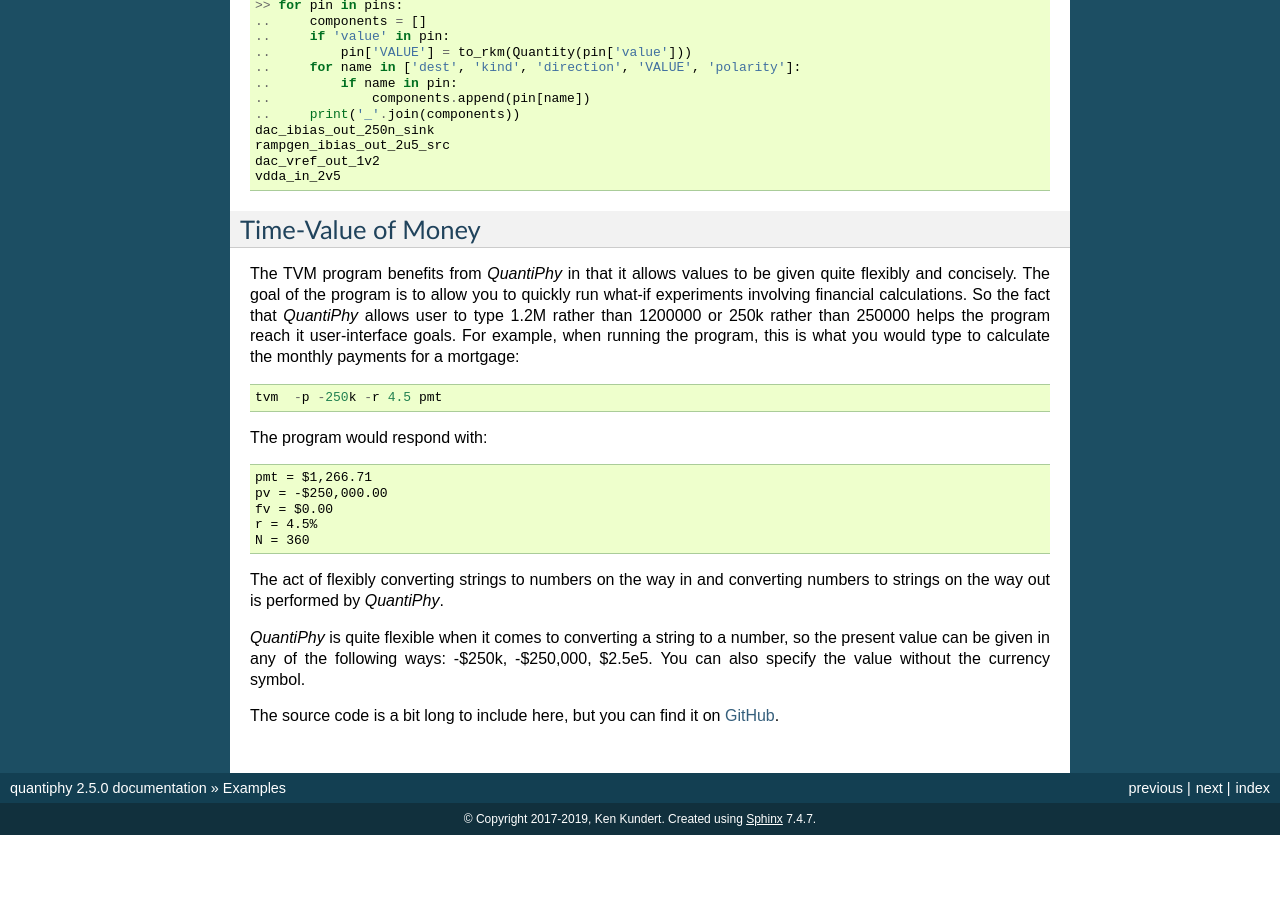
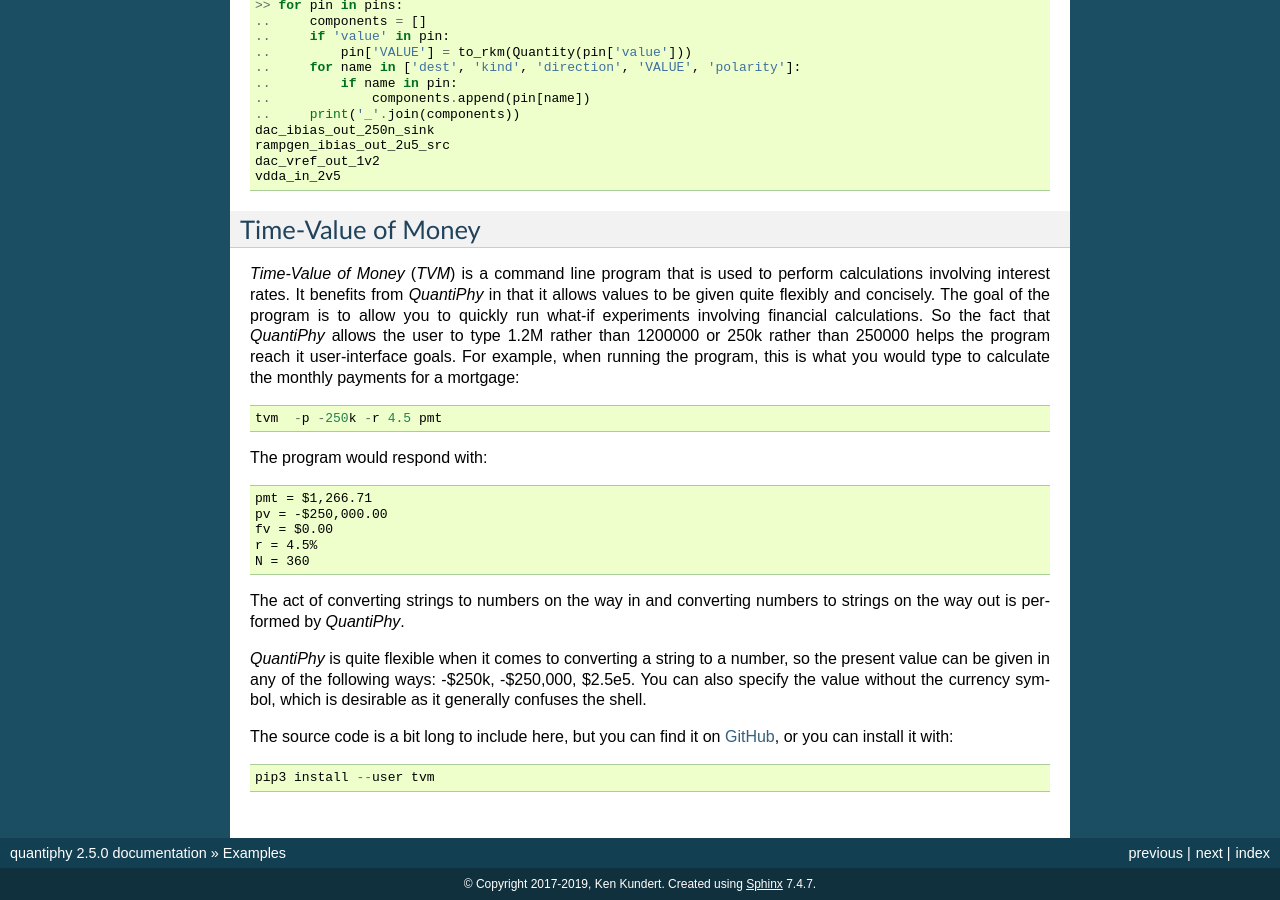
Before and after one commit to KenKundert/quantiphy, a Sphinx documentation site: the page built from doc/examples.rst, in a window 1280 px wide and 900 px high, scrolled down 15244 px. Built offline with Sphinx 7.4.7, drawn with Linux system fonts in a browser that asks for light colours; before the commit the page ends 16079 px from its top, so only the background shows below that.

Commit message:
Tweak the documentation for the tvm example.

```diff
--- a/doc/examples.rst
+++ b/doc/examples.rst
@@ -1020,13 +1020,14 @@
 Time-Value of Money
 -------------------
 
-The TVM program benefits from *QuantiPhy* in that it allows values to be given
-quite flexibly and concisely. The goal of the program is to allow you to quickly
-run what-if experiments involving financial calculations. So the fact that
-*QuantiPhy* allows user to type 1.2M rather than 1200000 or 250k rather than
-250000 helps the program reach it user-interface goals.  For example, when
-running the program, this is what you would type to calculate the monthly
-payments for a mortgage::
+*Time-Value of Money* (*TVM*) is a command line program that is used to perform
+calculations involving interest rates.  It benefits from *QuantiPhy* in that it
+allows values to be given quite flexibly and concisely. The goal of the program
+is to allow you to quickly run what-if experiments involving financial
+calculations. So the fact that *QuantiPhy* allows the user to type 1.2M rather
+than 1200000 or 250k rather than 250000 helps the program reach it
+user-interface goals.  For example, when running the program, this is what you
+would type to calculate the monthly payments for a mortgage::
 
     tvm  -p -250k -r 4.5 pmt
 
@@ -1038,12 +1039,15 @@
     r = 4.5%
     N = 360
 
-The act of flexibly converting strings to numbers on the way in and converting
-numbers to strings on the way out is performed by *QuantiPhy*.
+The act of converting strings to numbers on the way in and converting numbers to
+strings on the way out is performed by *QuantiPhy*.
 
 *QuantiPhy* is quite flexible when it comes to converting a string to a number,
 so the present value can be given in any of the following ways: -$250k,
--$250,000, $2.5e5.  You can also specify the value without the currency symbol.
+-$250,000, $2.5e5.  You can also specify the value without the currency symbol,
+which is desirable as it generally confuses the shell.
 
 The source code is a bit long to include here, but you can find it on
-`GitHub <https://github.com/KenKundert/tvm>`_.
+`GitHub <https://github.com/KenKundert/tvm>`_, or you can install it with::
+
+    pip3 install --user tvm
```
